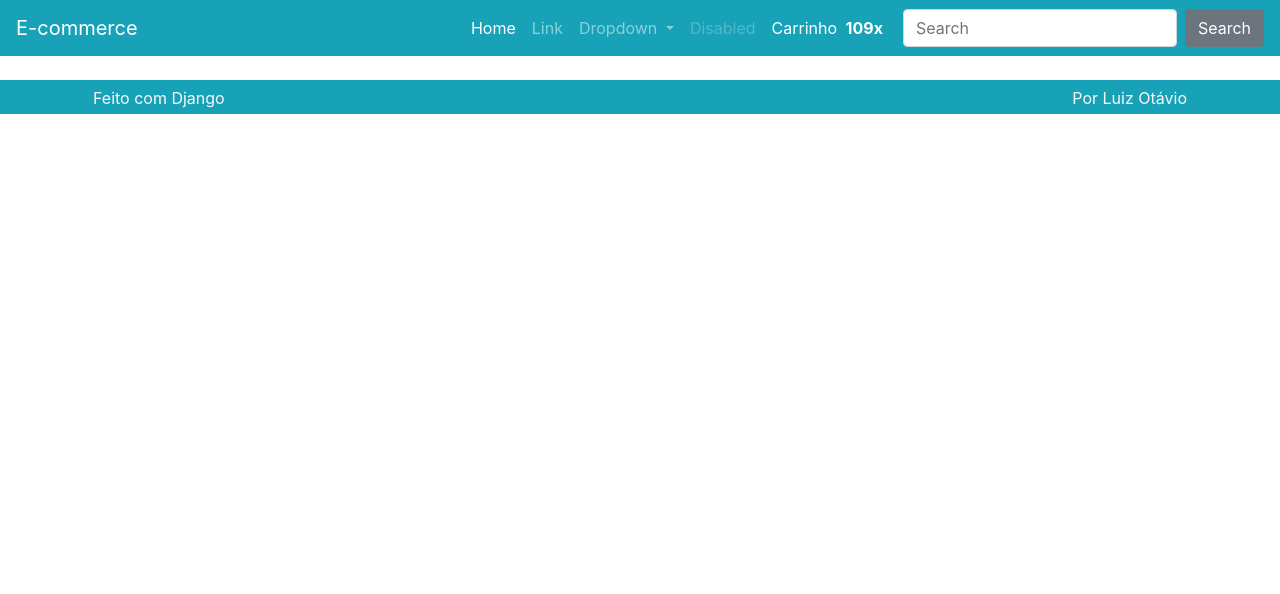
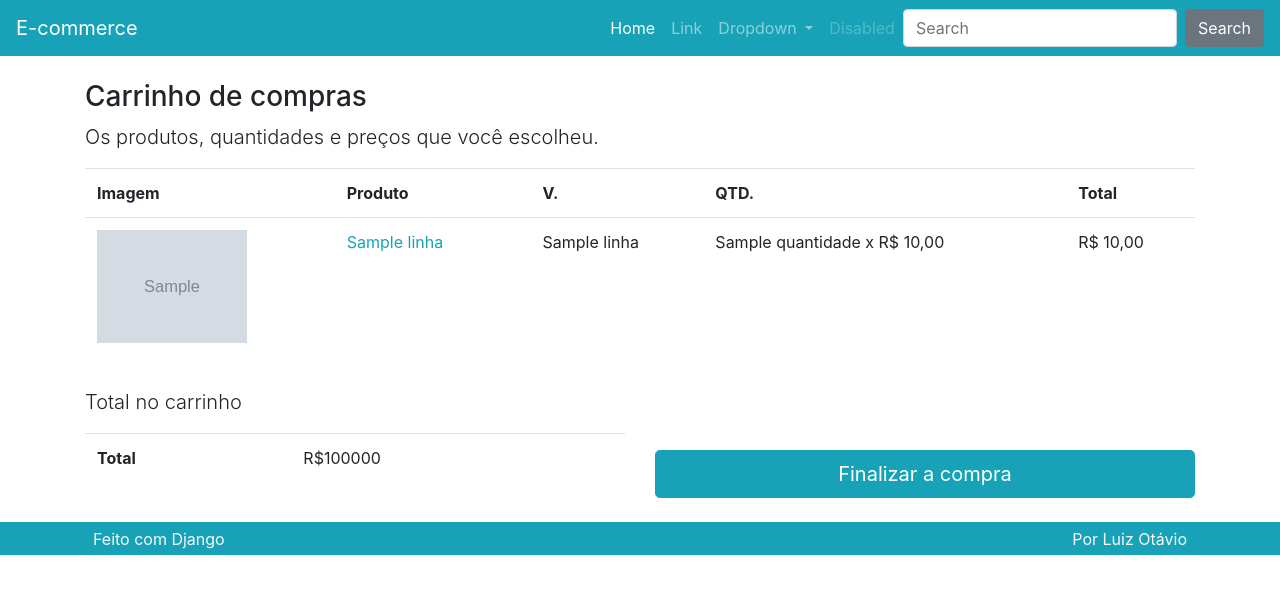
Before and after one commit to filipehlreis/cursopython, a Django app: template sessao13_djangoComPython_ProjetoECommerce/ecommerce/produto/templates/produto/carrinho.html in a window 1280 px wide. Shown: the top 594 px of the page. Run offline with Django 3.2, Linux system fonts and the light colour scheme; the template is opened without the code that fills it: most values are stand-ins (such as "Sample title", 1, 10 or a date in 2020); grey boxes marked "Sample" are stand-in pictures; parts of the project's set-up code (start-up, migrations or seed data) failed here and were passed over; some libraries are stand-ins or nearby versions.

Commit message:
aula 233: projeto ecommerce - renderizando carrinho pt1

```diff
--- a/sessao13_djangoComPython_ProjetoECommerce/ecommerce/produto/templates/produto/carrinho.html
+++ b/sessao13_djangoComPython_ProjetoECommerce/ecommerce/produto/templates/produto/carrinho.html
@@ -1,9 +1,98 @@
 {% extends 'base.html' %}
-
+{% load omfilters %}
+{% load static %}
 {% block conteudo %}
 
 
-{{ request.session.carrinho }}
+{% if carrinho %}
+    <div class="row mt-3">
+        <div class="col">
+            <h3>Carrinho de compras</h3>
+            <p class="lead">Os produtos, quantidades e preços que você escolheu.</p>
+
+            <div class="table-responsive">
+                <table class="table">
+                    <tr>
+                        <th class="d-none d-lg-block">Imagem</th>
+                        <th>Produto</th>
+                        <th>V.</th>
+                        <th>QTD.</th>
+                        <th>Total</th>
+                    </tr>
+
+
+
+                    {% for linha in carrinho.values %}
+                        <tr>
+                            <td class="d-none d-lg-block">
+                                <img class="cart-img" src="{% get_media_prefix %}{{ linha.imagem }}">
+                            </td>
+                            <td>
+                                <a href="{% url 'produto:detalhe' linha.slug %}">
+                                    {{ linha.produto_nome }}
+                                </a>
+
+                                <a class="ml-3" href="{% url 'produto:removerdocarrinho' %}?vid={{ linha.variacao_id }}">
+                                    <i class="fas fa-times-circle text-danger" aria-hidden="true"></i>
+                                </a>
+
+                            </td>
+                            <td>{{ linha.variacao_nome }}</td>
+                            <td>
+                                {{ linha.quantidade }} x
+                                {% if linha.preco_unitario_promocional %}
+                                    {{ linha.preco_unitario_promocional|formata_preco }}
+                                {% else %}
+                                    {{ linha.preco_unitario|formata_preco }}
+                                {% endif %}
+                            </td>
+
+                            {% if linha.preco_quantitativo_promocional %}
+                                <td>{{ linha.preco_quantitativo_promocional|formata_preco }}</td>
+                            {% else %}
+                                <td>{{ linha.preco_quantitativo|formata_preco }}</td>
+                            {% endif %}
+
+                        </tr>
+                    {% endfor %}
+
+
+                </table>
+            </div>
+        </div>
+    </div>
+
+
+
+    <div class="row mt-3">
+        <div class="col-lg">
+            <p class='lead'>Total no carrinho</p>
+
+            <div class='table-responsive'>
+                <table class="table">
+                    <tr>
+                        <td class="font-weight-bold">Total</td>
+                        <td>R$100000</td>
+                    </tr>
+                </table>
+            </div>
+        </div>
+        <div class="col-lg mt-auto">
+            <a class="btn btn-lg btn-block btn-primary" href="#">
+                Finalizar a compra
+            </a>
+        </div>
+    </div>
+
+{% else %}
+    <div class="row mt-3">
+        <div class="col">
+            <h3>Carrinho vazio</h3>
+            <p class="lead">Não há produtos em seu carrinho.</p>
+        </div>
+    </div>
+
+{% endif %}
 
 
 
--- a/sessao13_djangoComPython_ProjetoECommerce/ecommerce/produto/templatetags/omfilters.py
+++ b/sessao13_djangoComPython_ProjetoECommerce/ecommerce/produto/templatetags/omfilters.py
@@ -8,3 +8,8 @@ register = Library()
 @register.filter
 def formata_preco(val):
     return utils.formata_preco(val)
+
+
+@register.filter
+def cart_total_qtd(carrinho):
+    return utils.cart_total_qtd(carrinho)
--- a/sessao13_djangoComPython_ProjetoECommerce/ecommerce/templates/parciais/_nav.html
+++ b/sessao13_djangoComPython_ProjetoECommerce/ecommerce/templates/parciais/_nav.html
@@ -1,3 +1,5 @@
+{% load omfilters %}
+
 <nav class="navbar navbar-dark bg-primary navbar-expand-lg">
     <a class="navbar-brand" href="{% url 'produto:lista' %}">E-commerce</a>
     <button class="navbar-toggler" type="button" data-toggle="collapse" data-target="#navbarSupportedContent"
@@ -28,19 +30,23 @@
             <li class="nav-item">
                 <a class="nav-link disabled" href="#">Disabled</a>
             </li>
+
+            {% if request.session.carrinho %}
                 <li class="nav-item">
-                <a class="nav-link nav-cart-link active" href="#">
+                    <a class="nav-link nav-cart-link active" href="{% url 'produto:carrinho' %}">
                         <span class="nav-cart-text mr-1">
                             Carrinho
                         </span>
                         <span class="nav-cart-count mr-1">
-                        <strong>109x</strong>
+                            <strong>{{ request.session.carrinho|cart_total_qtd }}x</strong>
                         </span>
                         <span class="nav-cart-icon mr-2">
                             <i class="fas fa-shopping-cart"></i>
                         </span>
                     </a>
                 </li>
+            {% endif %}
+
         </ul>
         <form class="form-inline my-2 my-lg-0">
             <input class="form-control mr-sm-2" type="search" placeholder="Search" aria-label="Search">
--- a/sessao13_djangoComPython_ProjetoECommerce/ecommerce/utils/utils.py
+++ b/sessao13_djangoComPython_ProjetoECommerce/ecommerce/utils/utils.py
@@ -1,2 +1,6 @@
 def formata_preco(val):
     return f'R$ {val:.2f}'.replace('.', ',')
+
+
+def cart_total_qtd(carrinho):
+    return sum([item['quantidade'] for item in carrinho.values()])
```
Also changed, not shown: sessao13_djangoComPython_ProjetoECommerce/ecommerce/produto/views.py (+31 -2 lines). Lines whose indentation alone changed are shown as unchanged.
